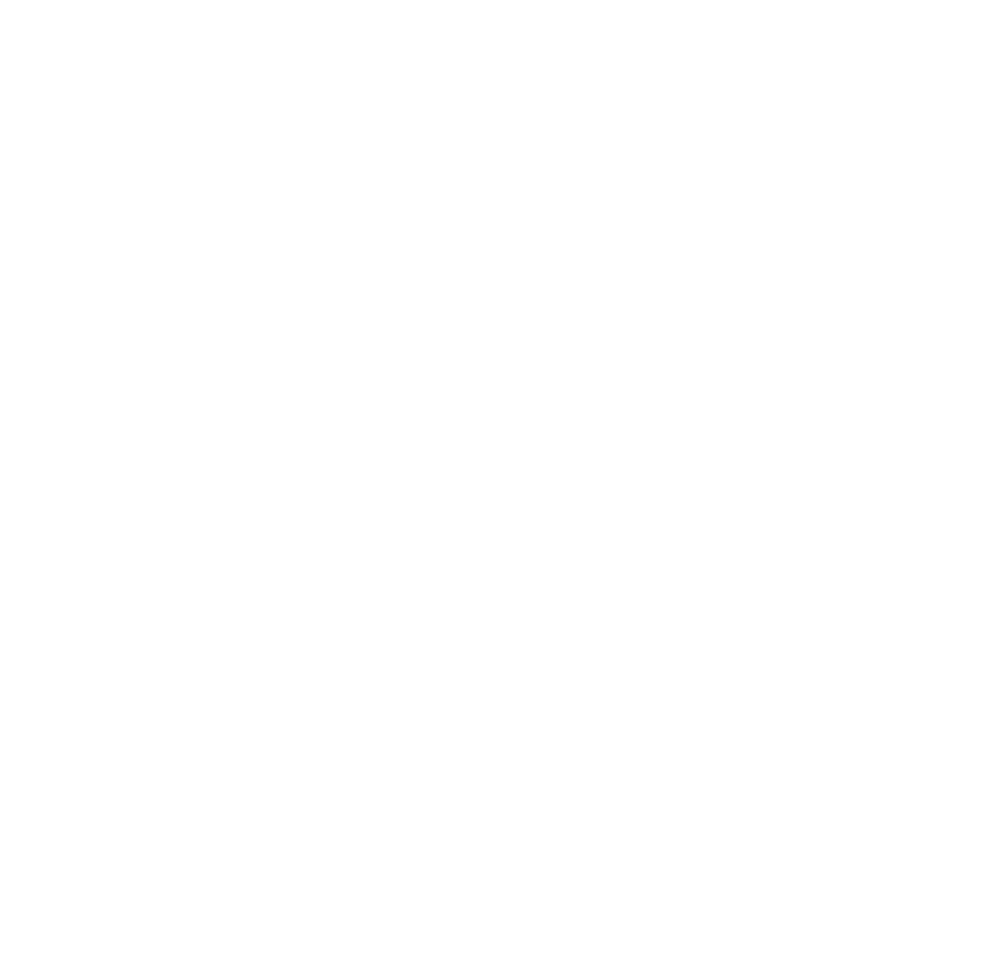
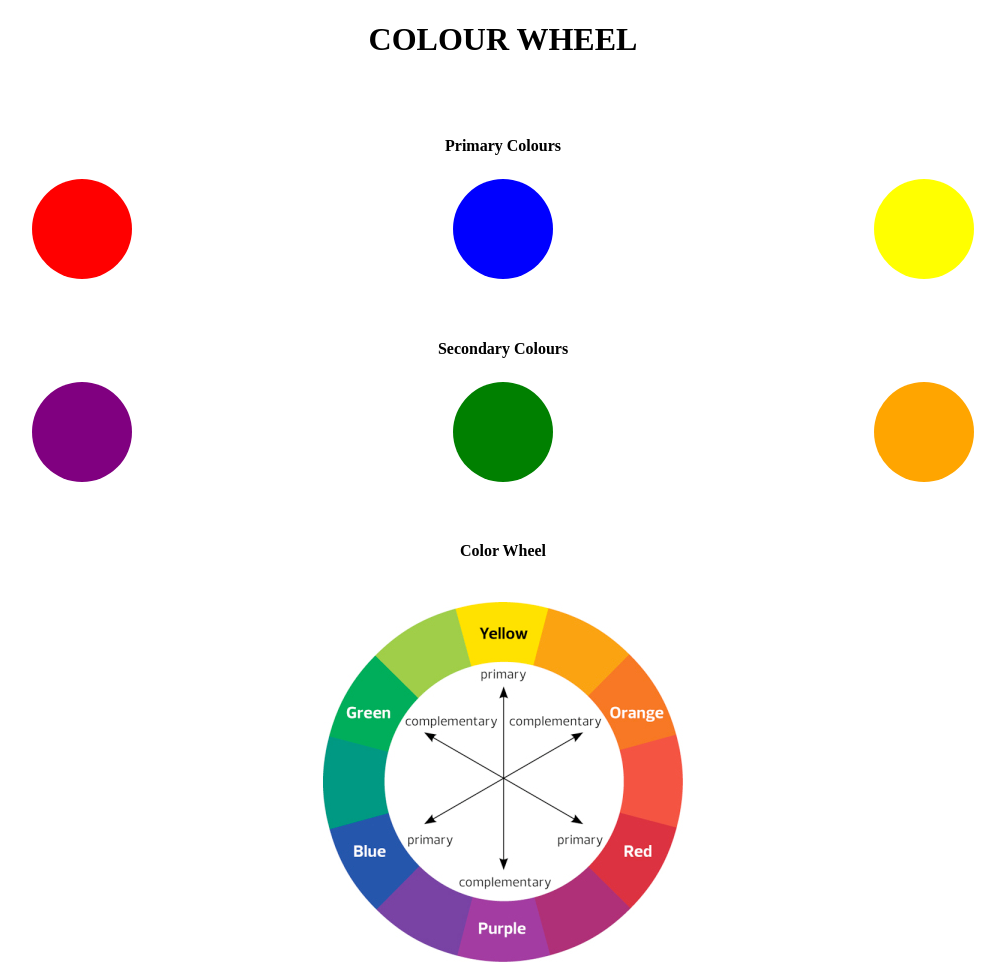
Before and after one commit to surabhi140703/SV_MonthOfMern, a plain HTML site: page tasks/task0/index.html in a window 1280 px wide. Shown: the whole page, without its empty margins (137-1142 px from the left). Before the commit the page ends 800 px from the top, so only its background shows below. Drawn offline with Linux system fonts and the light colour scheme; files whose address does not match are found by name.

Commit message:
color wheel added

```diff
--- a/tasks/task0/index.html
+++ b/tasks/task0/index.html
@@ -4,7 +4,26 @@
     <meta charset="UTF-8" />
     <meta http-equiv="X-UA-Compatible" content="IE=edge" />
     <meta name="viewport" content="width=device-width, initial-scale=1.0" />
-    <title>Colour Wheel</title>
+    <h1 align="center">COLOUR WHEEL</h1><br><br>
+    <h4 align="center">Primary Colours</h4>
+<table width="100%">
+  <tr colwidth="33%"><td align="center">
+<div style="width: 100px; height: 100px; background-color:red; border-radius:50px;">
+</td>
+ <td align="center"> <div style="width: 100px; height: 100px; background-color:blue; border-radius:50px;"></div></td>
+ <td align="center"><div style="width: 100px; height: 100px; background-color:yellow; border-radius:50px;"></div>
+</td></tr></table><br><br>
+    <h4 align="center" >Secondary Colours</h4>
+    <table width="100%">
+      <tr colwidth="33%"><td align="center">
+    <div style="width: 100px; height: 100px; background-color:purple; border-radius:50px;">
+    </td>
+     <td align="center"> <div style="width: 100px; height: 100px; background-color: green; border-radius:50px;"></div></td>
+     <td align="center"><div style="width: 100px; height: 100px; background-color: orange; border-radius:50px;"></div>
+    </td></tr></table><br><br>
+    <h4 align="center">Color Wheel</h4><br>
+    <table width="100%"><tr align="center"><td><img src= "C:\Users\Admin\Desktop\MERN\month-of-mern-week0-tasks\tasks\task0\assets\color-wheel.jpg"></img></td></tr></table>
+
   </head>
   <body></body>
 </html>
```
Also changed, not shown: tasks/task0/screenshot/screenshot_task0.jpg (added).
